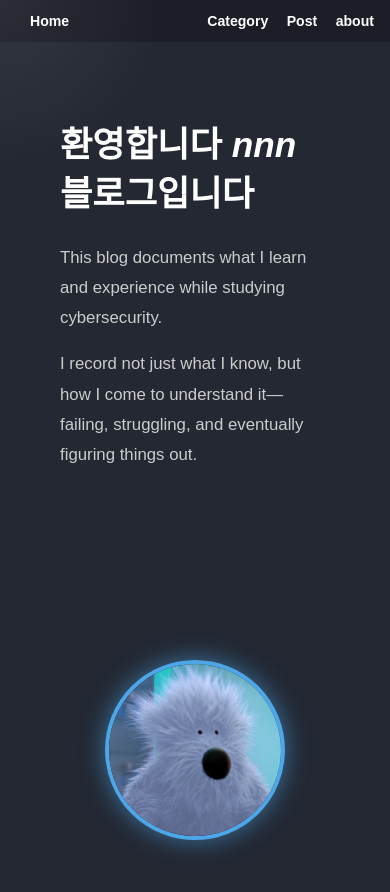
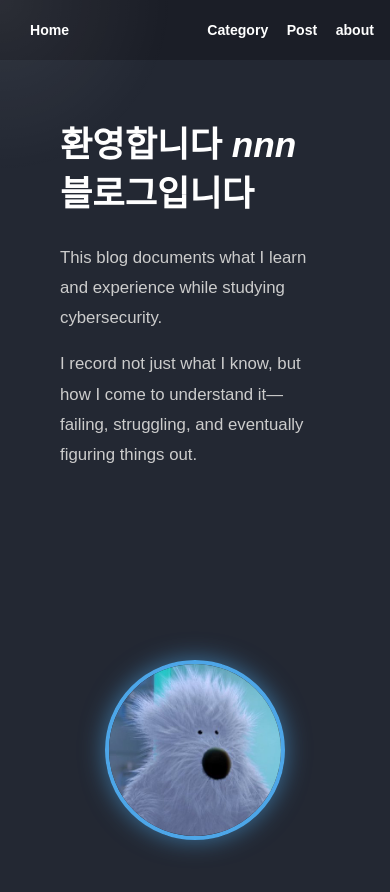
Before and after one commit to nonono2525/nonono2525.github.io, a Jekyll site: the page built from index.html, in a window 390 px wide and 900 px high. Shown: the top 892 px of the window. Built offline with Jekyll 4.4.1, drawn with Linux system fonts in a browser that asks for light colours.

Commit message:
Update custom.css

```diff
--- a/assets/css/custom.css
+++ b/assets/css/custom.css
@@ -1,12 +1,12 @@
 /* ── 스크롤 진행바 ───────────────────────────── */
 #scroll-progress-bar {
   position: fixed;
-  top: 51px;
+  top: 60px;
   left: 0;
   height: 3px;
   width: 0%;
   background: #4da6e8;
-  z-index: 9999;
+  z-index: 1001;
   transition: width 0.1s linear;
 }
 
@@ -140,10 +140,11 @@ body {
   top: 0;
   left: 0;
   right: 0;
+  height: 60px;
   display: flex;
   justify-content: space-between;
   align-items: center;
-  padding: 14px 32px;
+  padding: 0 16px;
   background: rgba(24, 27, 34, 0.68);
   backdrop-filter: blur(10px);
   -webkit-backdrop-filter: blur(10px);
@@ -337,7 +338,8 @@ body {
 
 @media (max-width: 640px) {
   .top-nav {
-    padding: 12px 16px;
+    height: 60px;
+    padding: 0 16px;
   }
 
   .top-nav a {
@@ -345,10 +347,16 @@ body {
     font-size: 0.88rem;
   }
 
+  #scroll-progress-bar {
+    top: 60px;
+  }
+
   .hero-section,
   .category-section,
   .posts-section,
-  .about-section {
+  .about-section,
+  .category-detail-section,
+  .post-detail-page {
     padding-left: 24px;
     padding-right: 24px;
   }
@@ -357,12 +365,25 @@ body {
   .category-section h1,
   .category-section h2,
   .posts-section h2,
-  .about-section h1 {
+  .about-section h1,
+  .category-detail-title,
+  .post-detail-title {
     font-size: 2.2rem;
   }
 
   .category-grid {
     grid-template-columns: 1fr;
+    gap: 14px;
+  }
+
+  .category-block {
+    width: 100%;
+    min-height: 88px;
+    padding: 0 16px;
+    box-sizing: border-box;
+    font-size: 1rem;
+    line-height: 1.4;
+    text-align: center;
   }
 
   .profile-circle,
```
